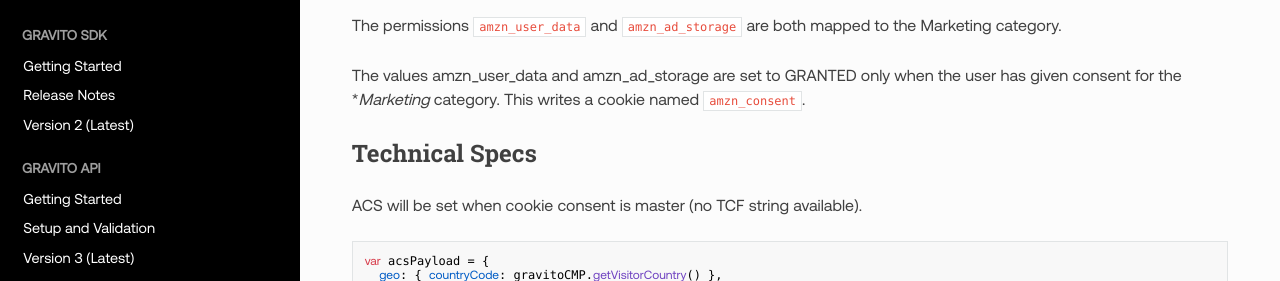
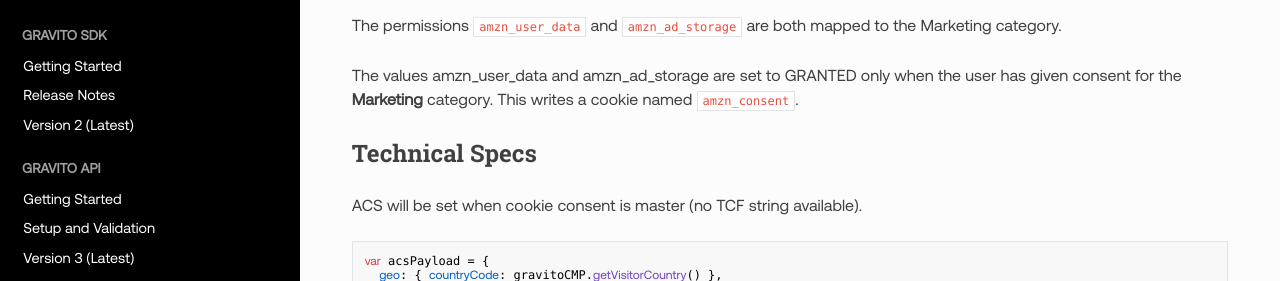
Before and after one commit to GravitoLtd/gravitoltd.github.io, an MkDocs documentation site: the page built from docs/Consent_Management/Amazon_consent_mode.md, in a window 1280 px wide and 1117 px high. Shown: the part 538-819 px from the top of the window. Built offline with MkDocs 1.6.1, drawn with Linux system fonts in a browser that asks for light colours; nearby versions of some CDN libraries; comment, search, counter and statistics services are not loaded.

```diff
--- a/docs/Consent_Management/Amazon_consent_mode.md
+++ b/docs/Consent_Management/Amazon_consent_mode.md
@@ -13,7 +13,7 @@ ACS uses two parameters to communicate user consent:
 
 The permissions `amzn_user_data` and `amzn_ad_storage` are both mapped to the Marketing category.
 
-The values amzn_user_data and amzn_ad_storage are set to GRANTED only when the user has given consent for the **Marketing* category. This writes a cookie named `amzn_consent`.
+The values amzn_user_data and amzn_ad_storage are set to GRANTED only when the user has given consent for the **Marketing** category. This writes a cookie named `amzn_consent`.
 
 ## Technical Specs
 
```
